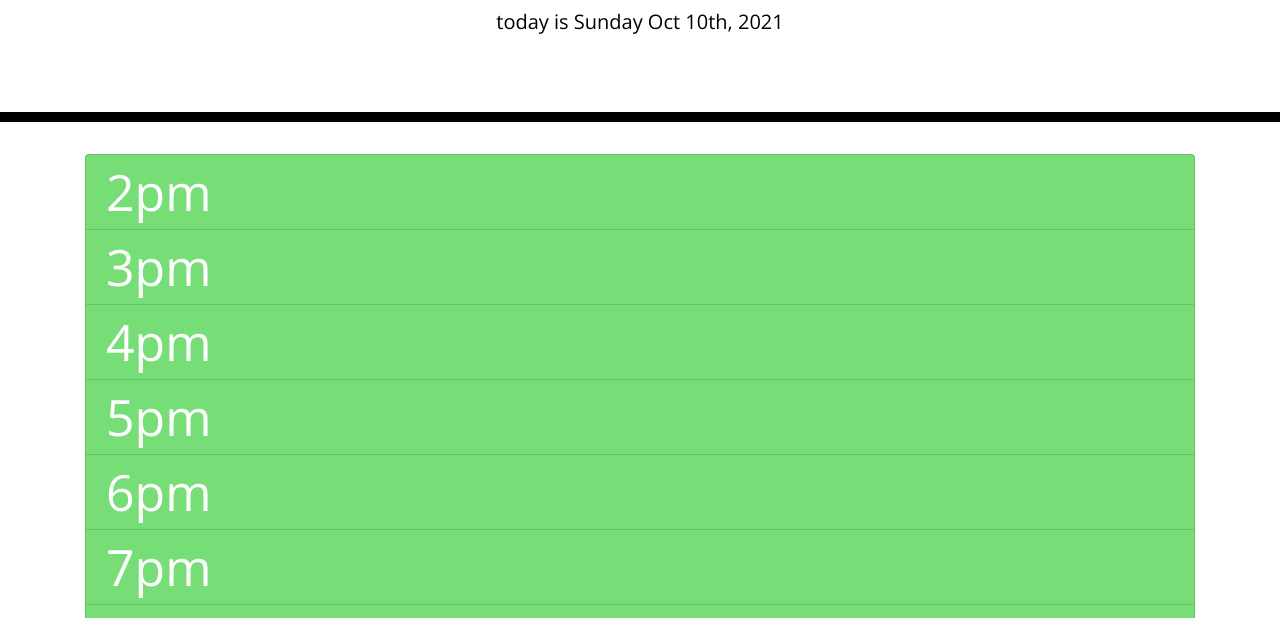
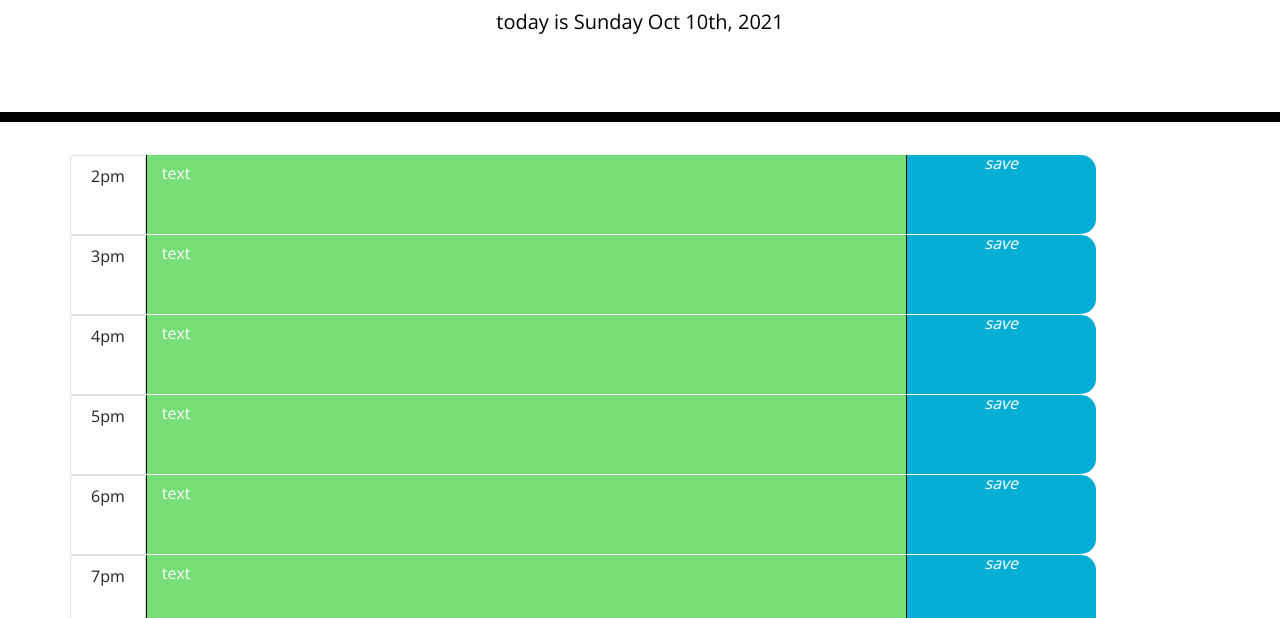
Before and after one commit to LukeMcHenry311/work-day-lianyu, a website: page index.html in a window 1280 px wide. Shown: the part 182-800 px from the top of the page. Drawn offline with nearby package versions, Linux system fonts and the light colour scheme.

Commit message:
working text area and save button added

```diff
--- a/script.js
+++ b/script.js
@@ -1,31 +1,43 @@
 var today = moment().format("[today is] dddd MMM Do[,] YYYY");
-var hours = ["2pm", "3pm", "4pm", "5pm", "6pm", "7pm", "8pm", "9pm", "10pm"]
+var hours = ["2pm", "3pm", "4pm", "5pm", "6pm", "7pm", "8pm", "9pm", "10pm"];
 var time = moment().format("Ha");
 var currentTime = moment(time, "Ha");
 
-shipHours = function() {
-    $.each(hours, function(i) {
+shipHours = function () {
+  $.each(hours, function (i) {
+    var scheme = moment(hours[i], "Ha");
+    var id = "#" + i.toString();
 
-        var scheme = moment(hours[i], "Ha");
+    var hourContainer = $("<li>").attr("id", i).addClass("row time-block");
+    $(".list-group").append(hourContainer);
 
-        let hourBlock = $('<li>').addClass("list-group-item").text(hours[i]);
+    let hourBlock = $("<li>").addClass("list-group-item").text(hours[i]);
+    $(id).append(hourBlock);
 
-        if (moment(currentTime).isAfter(scheme)) {
-            $(hourBlock).addClass("past");
-        } if (moment(currentTime).isSame(scheme)) {
-            $(hourBlock).addClass("present");
-        } if (moment(currentTime).isBefore(scheme)) {
-            $(hourBlock).addClass("future");
-        }
+    var texty;
 
-        $('.list-group').append(hourBlock);
+    if (moment(currentTime).isAfter(scheme)) {
+      texty = $("<textarea>").addClass("col-8 description past").text("text");
+      $(id).append(texty);
+    }
+    if (moment(currentTime).isSame(scheme)) {
+      texty = $("<textarea>").addClass("col-8 present").text("text");
+      $(id).append(texty);
+    }
+    if (moment(currentTime).isBefore(scheme)) {
+      texty = $("<textarea>").addClass("col-8 future").text("text");
+      $(id).append(texty);
+    }
 
-        $('.list-group').addClass("big");
-    })
+    var saveDiv = $("<i>").addClass("col-md-2 saveBtn").text("save");
+    $(id).append(saveDiv);
+
+    $(".list-group").addClass("big");
+  });
 };
 
-updateToday = function() {
-    $('#currentDay').text(today);
+updateToday = function () {
+  $("#currentDay").text(today);
 };
 
 updateToday();
--- a/style.css
+++ b/style.css
@@ -1,10 +1,10 @@
 body {
-    font-family: 'Open Sans', sans-serif;
+  font-family: "Open Sans", sans-serif;
   font-size: 16px;
   line-height: 1;
 }
 
-  textarea{
+textarea {
   background: transparent;
   border: none;
   resize: none;
@@ -21,11 +21,11 @@ body {
   border-bottom: 10px solid black;
 }
 
-  .description{
+.description {
   white-space: pre-wrap;
 }
 
-  .time-block{
+.time-block {
   text-align: center;
   border-radius: 15px;
 }
@@ -33,7 +33,7 @@ body {
 .row {
   white-space: pre-wrap;
   height: 80px;
-    border-top: 1px solid white;;
+  border-top: 1px solid white;
 }
 
 .hour {
@@ -61,18 +61,11 @@ body {
   border-left: 1px solid black;
   border-top-right-radius: 15px;
   border-bottom-right-radius: 15px;
-    background-color: #06AED5;
+  background-color: #06aed5;
   color: white;
 }
 
 .saveBtn i:hover {
   font-size: 20px;
-    transition: all .3s ease-in-out;
+  transition: all 0.3s ease-in-out;
 }
-
-  .big {
-    font-size: 50px;
-    background-color: red;
-    color: yellow;
-    border-radius: 100px;
-  }
```
Also changed, not shown: index.html (line endings or trailing spaces). Lines whose indentation alone changed are shown as unchanged.
